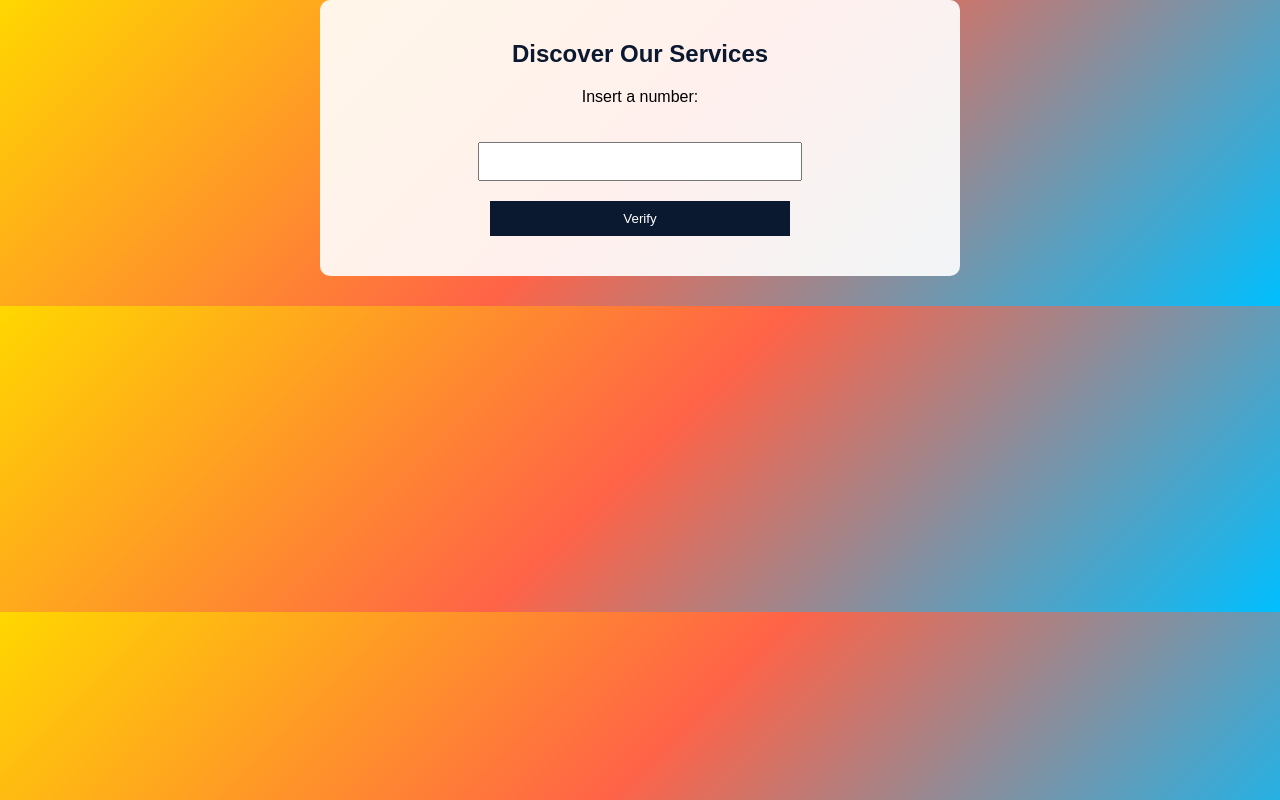
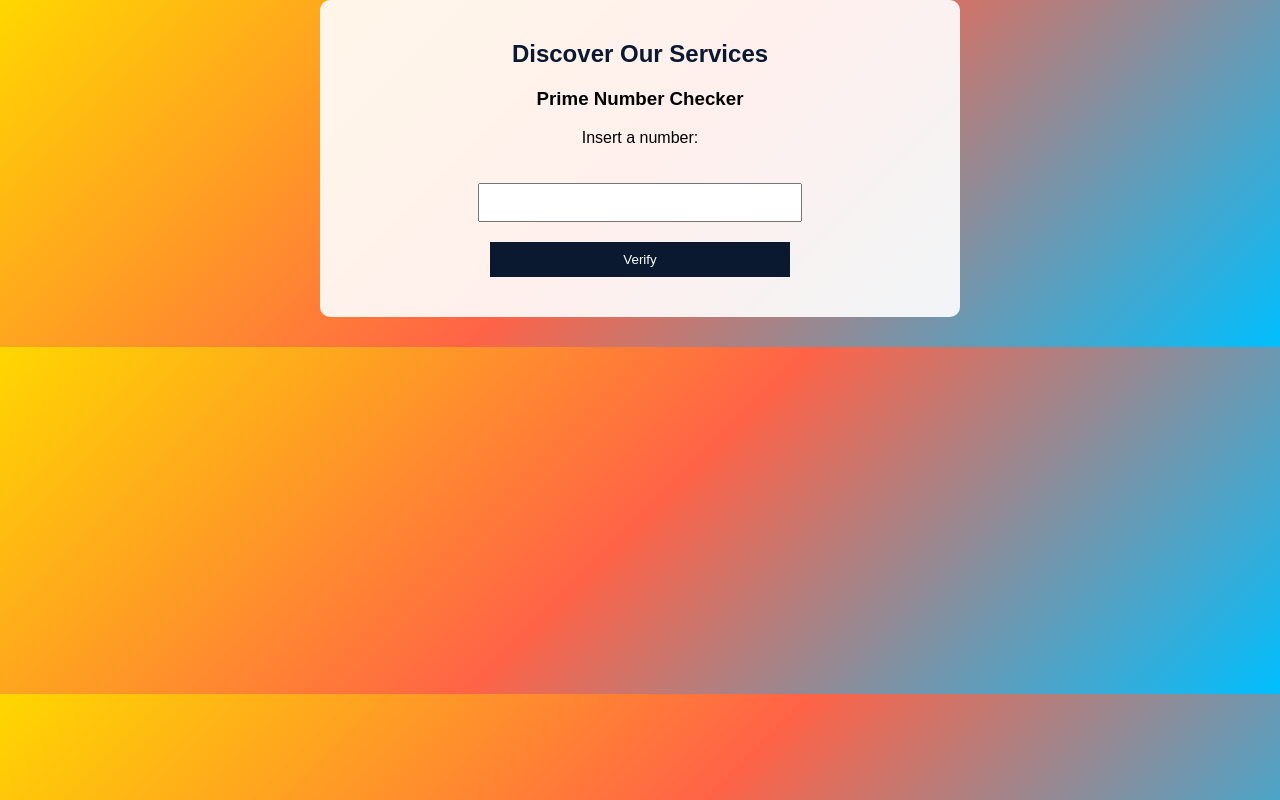
Before and after one commit to JulyCrab/IsPrimeChecker, a plain HTML site: page index.html in a window 1280 px wide. Drawn offline with Linux system fonts and the light colour scheme.

Commit message:
Update index.html

```diff
--- a/index.html
+++ b/index.html
@@ -67,6 +67,7 @@
 <body>
     <div class="container">
         <h2>Discover Our Services</h2>
+        <h3>Prime Number Checker</h3>
         <!-- Add other content sections here -->
         <p>Insert a number:</p>
         <input id="num" type="number">
```
